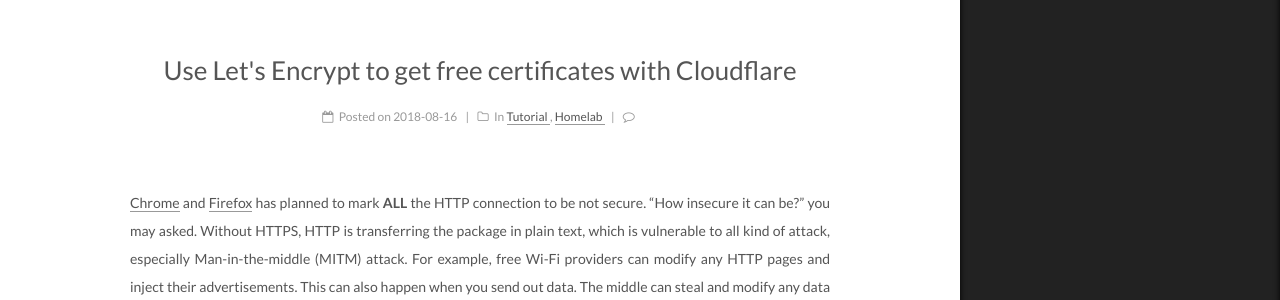
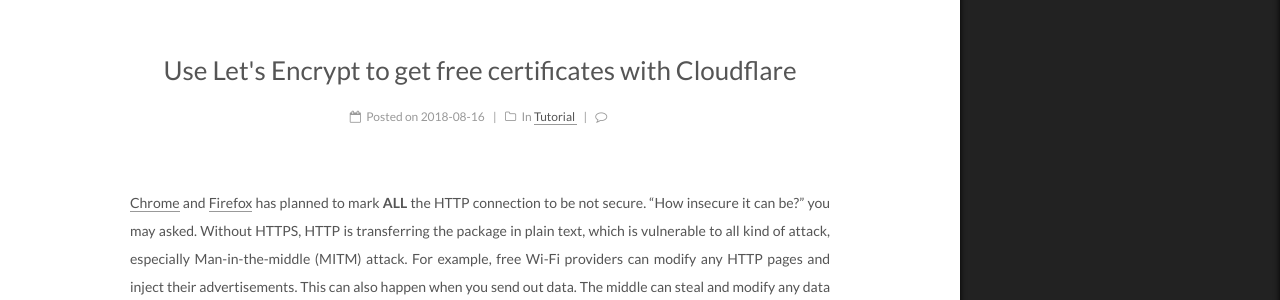
Before and after one commit to joshuaavalon/joshuaavalon.github.io, a Jekyll site: the page built from _posts/2018-08-16-use-lets-encrypt-to-get-free-certificates-with-cloudflare.md, in a window 1280 px wide. Shown: the part 335-635 px from the top of the page. Built offline with Jekyll 4.4.1, drawn with Linux system fonts in a browser that asks for light colours; comment, search, counter and statistics services are not loaded.

Commit message:
Update category

```diff
--- a/_posts/2018-08-16-use-lets-encrypt-to-get-free-certificates-with-cloudflare.md
+++ b/_posts/2018-08-16-use-lets-encrypt-to-get-free-certificates-with-cloudflare.md
@@ -3,12 +3,12 @@ title: Use Let's Encrypt to get free certificates with Cloudflare
 date: 2018-08-16 10:08:00
 categories:
   - Tutorial
-  - Homelab
 tags:
   - Let's Encrypt
   - HTTPS
   - Cloudflare
   - Certbot
+  - homelab
 ---
 
 [Chrome][1] and [Firefox][2] has planned to mark **ALL** the HTTP connection to be not secure.
```
Also changed, not shown: _posts/2018-08-17-protect-your-endpoints-with-keycloak-security-proxy.md (+1 -1 lines).
